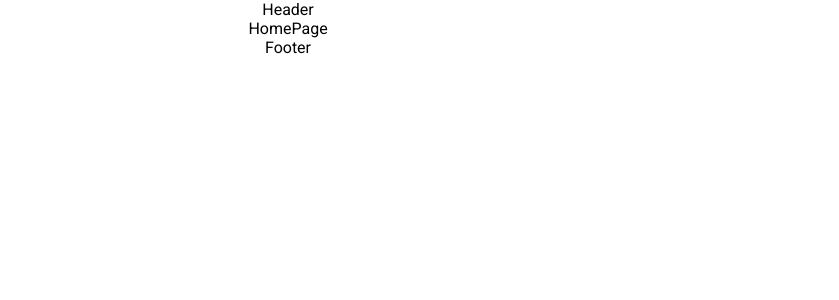
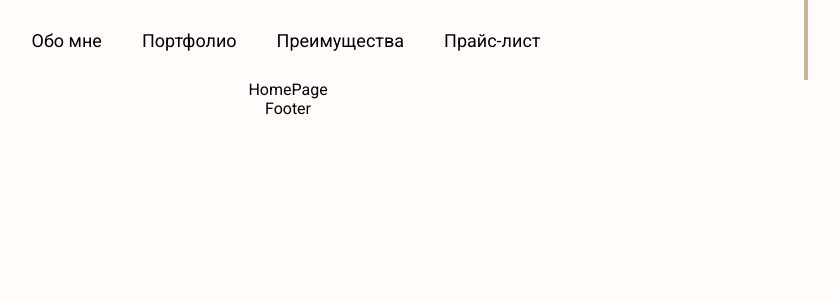
Before and after one commit to Pashashchuka/khil-nails, a React (Create React App) app in the folder khil-nails/: page /home in a window 1280 px wide. Shown: the top 300 px of the page, without its empty margins (352-1191 px from the left). Built offline with nearby package versions, Linux system fonts and the light colour scheme.

Commit message:
feat: implement header section

```diff
--- a/khil-nails/src/components/Header/Header.module.scss
+++ b/khil-nails/src/components/Header/Header.module.scss
@@ -0,0 +1,40 @@
+.wrapper {
+  align-items: center;
+  border-right: 4px solid var(--brown-color);
+  display: flex;
+  justify-content: center;
+  height: 80px;
+  width: 100%;
+}
+
+.navigation {
+  display: flex;
+  flex-direction: row;
+  gap: 40px;
+}
+
+.menuList {
+  list-style-type: none;
+}
+
+.link {
+  color: var(--black-color);
+  font: var(--font-text-3);
+  position: relative;
+  text-decoration: none;
+
+  &:before {
+    background-color: var(--brown-color);
+    bottom: -10%;
+    content: '';
+    height: 2px;
+    left: 0;
+    position: absolute;
+    transition: width 0.5s;
+    width: 0;
+  }
+
+  &:hover:before {
+    width: 100%;
+  }
+}
--- a/khil-nails/src/components/Header/Header.tsx
+++ b/khil-nails/src/components/Header/Header.tsx
@@ -1,7 +1,36 @@
 import { FC } from 'react'
 
+import styles from './Header.module.scss'
+
 const Header: FC = () => {
-  return <div>Header</div>
+  return (
+    <div className={styles.wrapper}>
+      <nav>
+        <ul className={styles.navigation}>
+          <li className={styles.menuList}>
+            <a className={styles.link} href="about">
+              Обо мне
+            </a>
+          </li>
+          <li className={styles.menuList}>
+            <a className={styles.link} href="portfolio">
+              Портфолио
+            </a>
+          </li>
+          <li className={styles.menuList}>
+            <a className={styles.link} href="advantages">
+              Преимущества
+            </a>
+          </li>
+          <li className={styles.menuList}>
+            <a className={styles.link} href="price">
+              Прайс-лист
+            </a>
+          </li>
+        </ul>
+      </nav>
+    </div>
+  )
 }
 
 export default Header
--- a/khil-nails/src/components/Layout/Layout.module.scss
+++ b/khil-nails/src/components/Layout/Layout.module.scss
@@ -4,6 +4,6 @@
   flex-direction: column;
   height: 100%;
   justify-content: center;
-  padding: 0 20px;
+  padding: 0 120px;
   width: 100%;
 }
--- a/khil-nails/src/scss/_variables.scss
+++ b/khil-nails/src/scss/_variables.scss
@@ -1,8 +1,9 @@
 @import url('https://fonts.googleapis.com/css2?family=Roboto:ital,wght@0,100;0,300;0,400;0,500;0,700;0,900;1,100;1,300;1,400;1,500;1,700;1,900&display=swap');
 
 :root[data-theme='light'] {
-  --white-color: #fff;
+  --white-color: #fffcf9;
   --black-color: #000;
+  --brown-color: #c6b49e;
 
   --font-family-roboto: 'Roboto', normal;
 
@@ -18,7 +19,8 @@
 
 :root[data-theme='dark'] {
   --white-color: #000;
-  --black-color: #fff;
+  --black-color: #fffcf9;
+  --brown-color: #c6b49e;
 
   --font-family-roboto: 'Roboto', normal;
 
```
